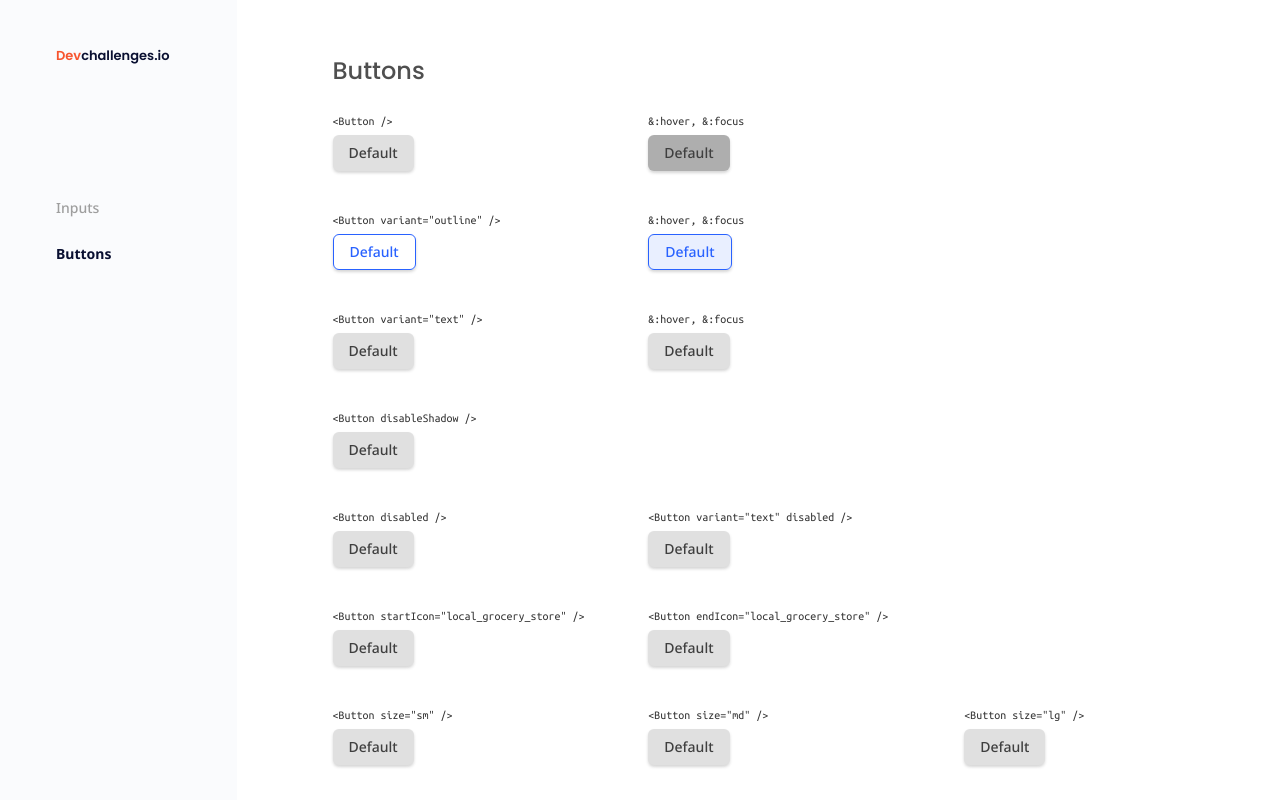
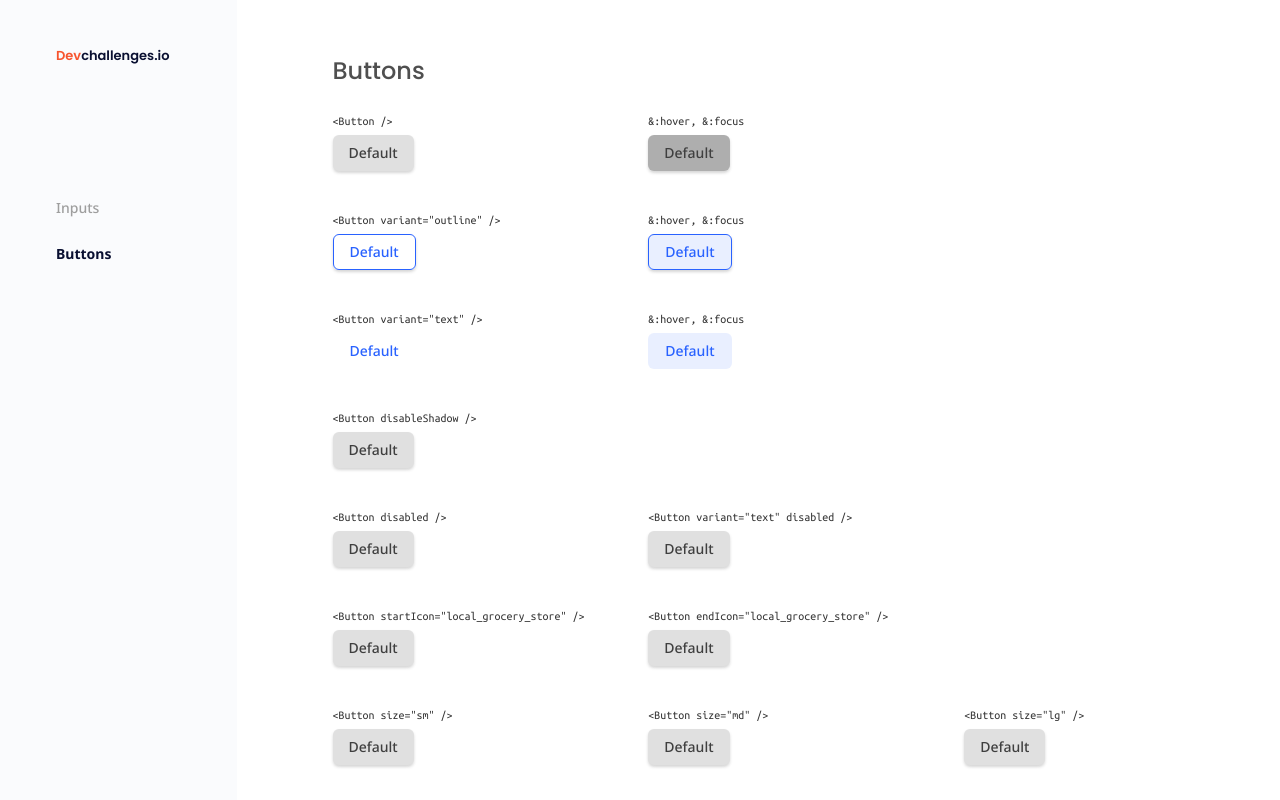
Before and after one commit to richardcyrus/devchallenges-button-component, a React (Vite) app: page / in a window 1280 px wide. Shown: the top 800 px of the page. Built offline with nearby package versions, Linux system fonts and the light colour scheme.

Commit message:
feat: add `text` variant support

```diff
--- a/src/App.tsx
+++ b/src/App.tsx
@@ -53,11 +53,11 @@ function App() {
                 <p className="element-heading">
                   &lt;Button variant="text" /&gt;
                 </p>
-                <Button />
+                <Button variant="text" />
               </div>
               <div className="example">
                 <p className="element-heading">&amp;:hover, &amp;:focus</p>
-                <Button />
+                <Button variant="text" className="hover" />
               </div>
             </div>
             <div className="row">
--- a/src/components/Button.tsx
+++ b/src/components/Button.tsx
@@ -5,7 +5,7 @@ import classNames from 'classnames'
 import styles from './button.module.css'
 
 interface ButtonProps extends ButtonHTMLAttributes<HTMLButtonElement> {
-  variant?: string
+  variant?: 'outline' | 'text'
   children?: ReactNode
 }
 
--- a/src/components/button.module.css
+++ b/src/components/button.module.css
@@ -76,4 +76,22 @@ button.button {
       box-shadow: 0 0 0 4px var(--color-btn-bg-primary);
     }
   }
+
+  &.text {
+    background-color: transparent;
+    border: 1px solid transparent;
+    box-shadow: none;
+    color: var(--color-btn-bg-primary);
+
+    &.hover,
+    &:hover,
+    &:focus,
+    &:active {
+      background-color: var(--color-btn-bg-outline-hover);
+    }
+
+    &:focus-visible {
+      box-shadow: 0 0 0 4px var(--color-btn-bg-primary);
+    }
+  }
 }
```
